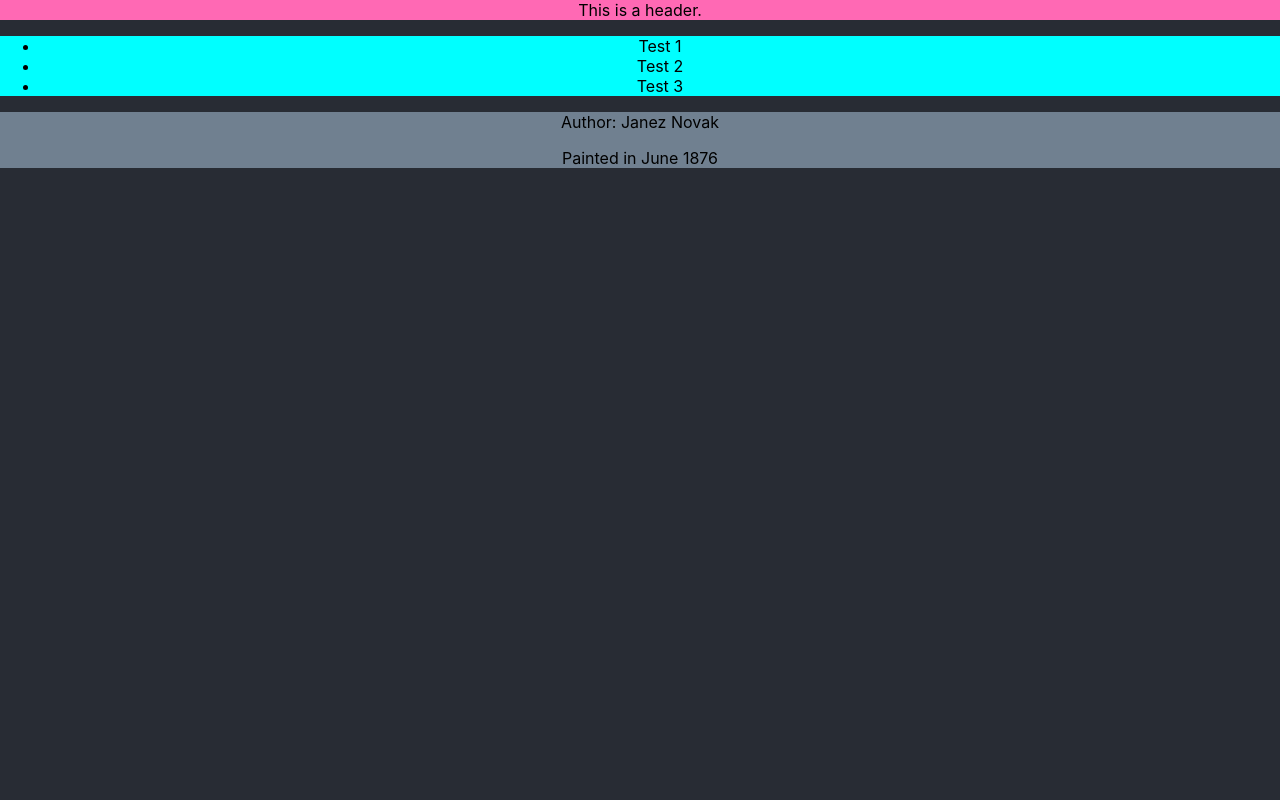
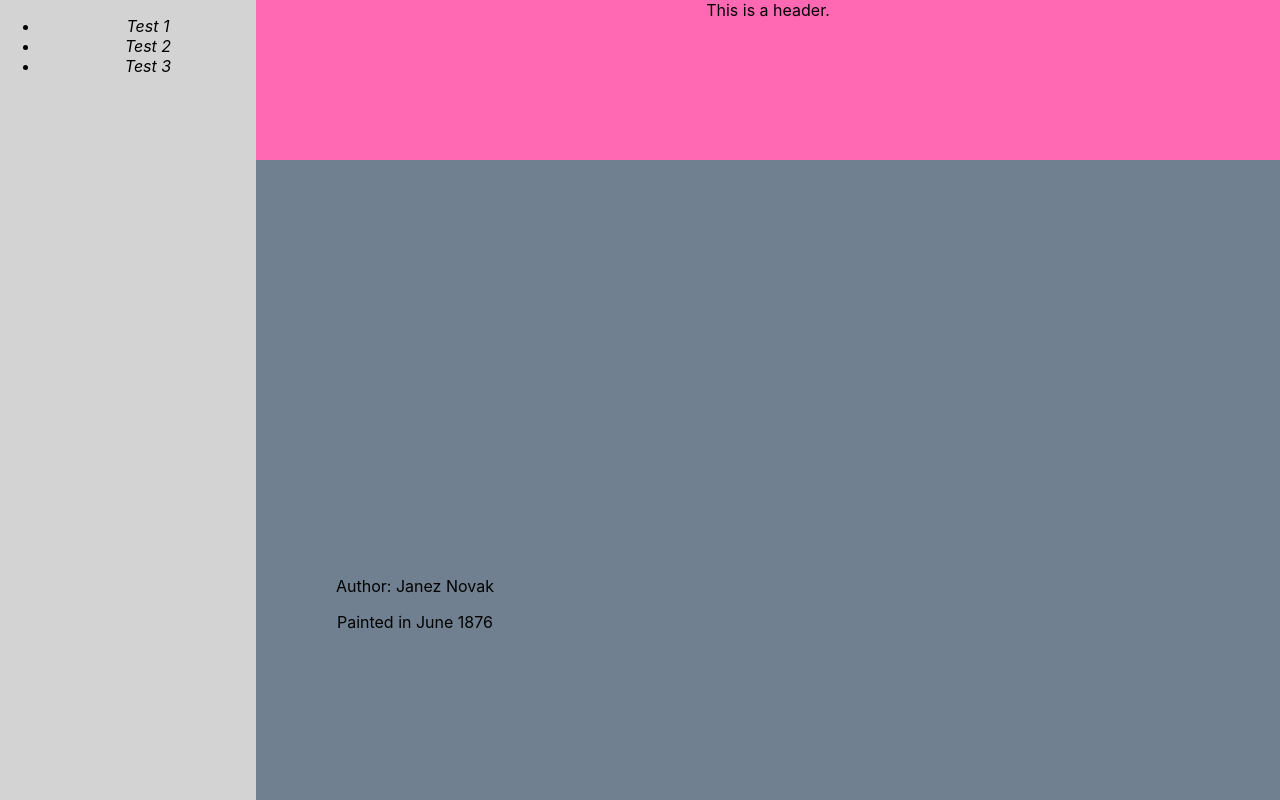
Before and after one commit to grizeldi/language-kiosk, a React (Create React App) app: page / in a window 1280 px wide. Built offline with nearby package versions, Linux system fonts and the light colour scheme.

Commit message:
Aproximate layout css

```diff
--- a/package.json
+++ b/package.json
@@ -8,7 +8,7 @@
     "@testing-library/user-event": "^13.5.0",
     "axios": "^0.26.1",
     "i18next": "^21.6.16",
-    "react": "^18.0.0",
+    "react": "^18.1.0",
     "react-dom": "^18.0.0",
     "react-i18next": "^11.16.7",
     "react-scripts": "5.0.1",
--- a/src/App.jsx
+++ b/src/App.jsx
@@ -16,9 +16,9 @@ class App extends React.Component {
     render() {
         return (
             <div className="App">
-                <Header />
+                <Sidebar language={this.language}/>
                 <div className="mainbody">
-                    <Sidebar language={this.language}/>
+                    <Header />
                     <ImageDispay language={this.language}/>
                 </div>
             </div>
--- a/src/components/header.css
+++ b/src/components/header.css
@@ -1,3 +1,6 @@
 header {
     background-color: hotpink;
+    height: 20vh;
+    margin: 0;
+    padding: 0;
 }
--- a/src/components/imagedisplay.css
+++ b/src/components/imagedisplay.css
@@ -1,3 +1,10 @@
 div.image-display {
     background-color: slategray;
+    height: 80vh;
+    margin: 0;
 }
+div.authorInfo{
+    margin-top: 50vh;
+    margin-left: 10vh;
+    float:left;
+}
--- a/src/components/imagedisplay.jsx
+++ b/src/components/imagedisplay.jsx
@@ -11,8 +11,10 @@ class ImageDispay extends React.Component {
     render() {
         return (
             <div className="image-display">
-                <p>{t("author")}</p>
-                <p>{t("date")}</p>
+                <div className="authorInfo">
+                    <p>{t("author")}</p>
+                    <p>{t("date")}</p>
+                </div>
             </div>
         );
     }
--- a/src/components/sidebar.css
+++ b/src/components/sidebar.css
@@ -1,3 +1,7 @@
 aside {
-    background-color: aqua;
+    width: 20%;
+    height: 100vh;
+    float: left;
+    font-style: italic;
+    background-color: lightgray;
 }
```
Also changed, not shown: 1 other file (tests, documents, lock files or other folders).
